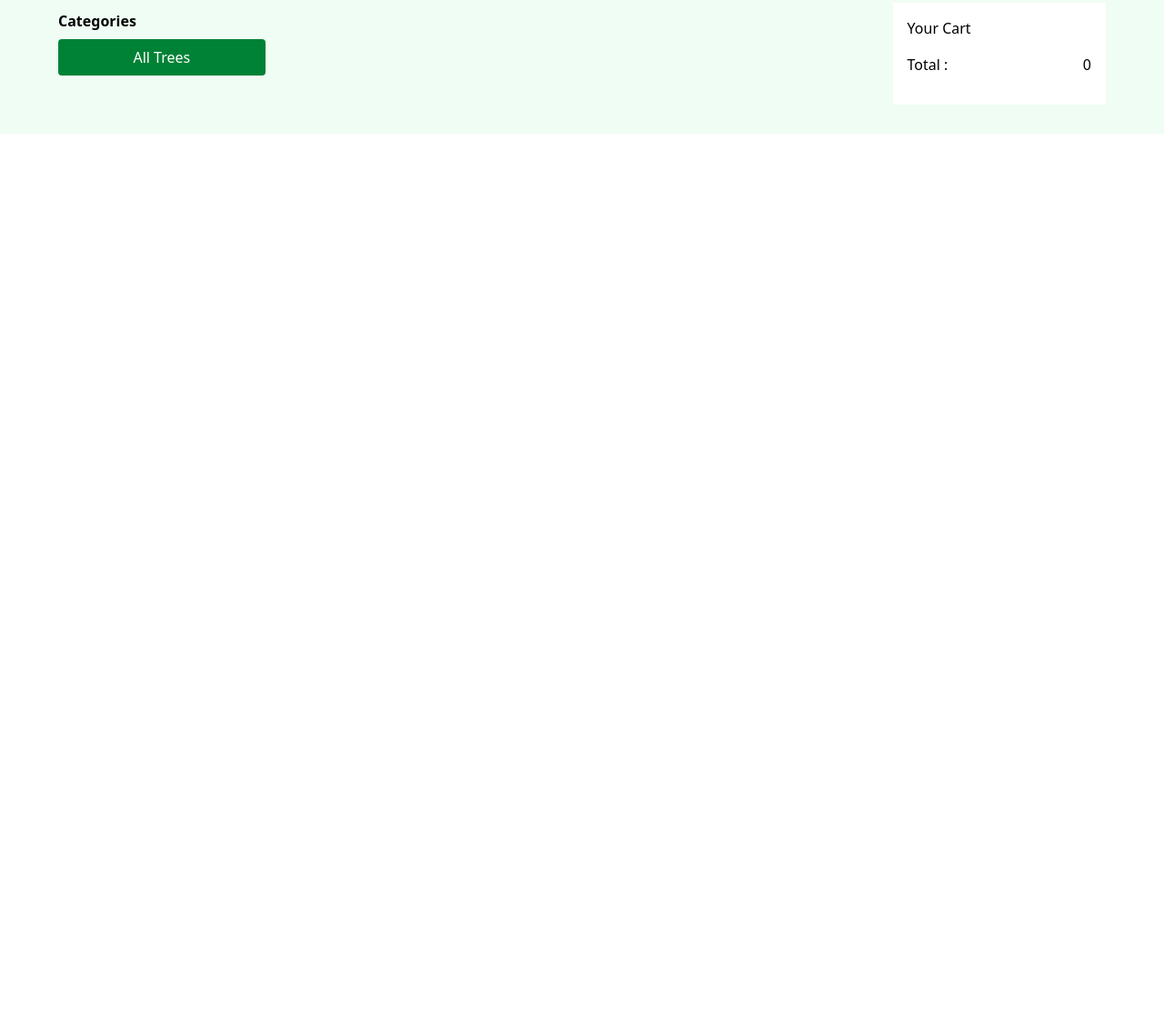
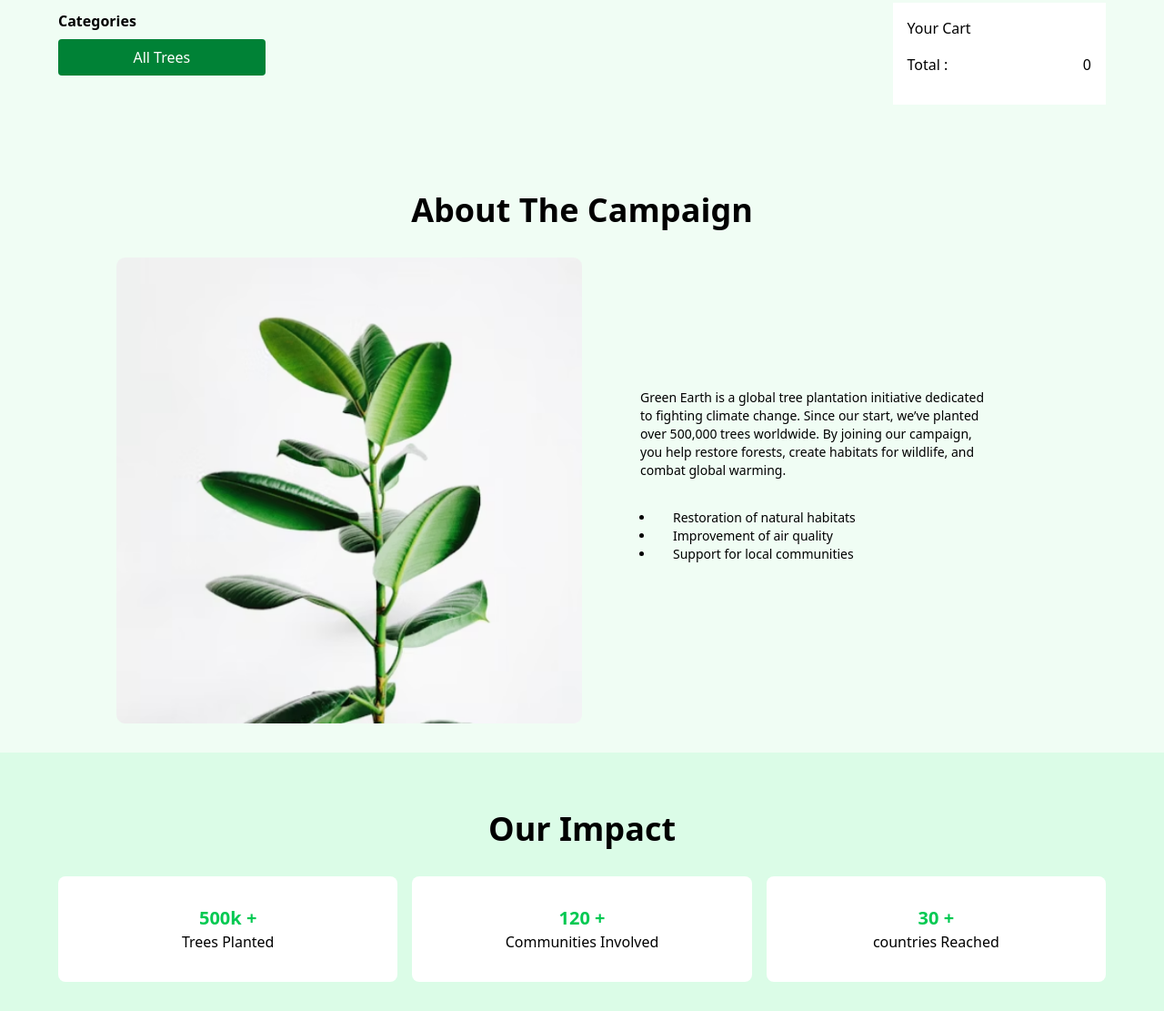
Before and after one commit to farahanch/green-earth, a plain HTML site: page index.html in a window 1280 px wide. Shown: the part 488-1599 px from the top of the page at 91% size. Before the commit the page ends 800 px from the top, so only its background shows below. Drawn offline with nearby package versions, Linux system fonts and the light colour scheme; a script that the page names is missing.

Commit message:
campaign, impact done

```diff
--- a/index.html
+++ b/index.html
@@ -59,6 +59,46 @@
         </div>
     </div>
 
+    <!--campaign-->
+    <div class="bg-green-50 py-8">
+        <h3 class="text-4xl font-semibold my-8 text-center">About The Campaign</h3>
+        <div class="flex flex-col lg:flex-row px-32 items-center">
+            <img src="./assets/about.png" alt="" class="h-full w-full lg:h-128 lg:w-128 rounded-1/2">
+            <div class="py-4 lg:px-16 ">
+                <p class="text-xs lg:text-sm">Green Earth is a global tree plantation initiative dedicated to fighting
+                    climate change. Since our
+                    start, we’ve planted over 500,000 trees worldwide. By joining our campaign, you help restore
+                    forests, create habitats for wildlife, and combat global warming.</p>
+                <ul class="px-4 my-8 text-xs lg:text-sm">
+                    <li class="list-disc pl-5">Restoration of natural habitats</li>
+                    <li class="list-disc pl-5">Improvement of air quality</li>
+                    <li class="list-disc pl-5">Support for local communities</li>
+                </ul>
+            </div>
+        </div>
+    </div>
+
+    <!--imapct-->
+    <div class="bg-green-100 py-8">
+        <h3 class="text-4xl font-semibold my-8 text-center">Our Impact</h3>
+        <div class="grid grid-cols-1 lg:grid-cols-3 gap-4 px-16">
+            <div class="bg-white rounded-lg text-center p-8">
+                <p class="text-green-500 font-semibold text-xl">500k +</p>
+                <p>Trees Planted</p>
+            </div>
+            <div class="bg-white rounded-lg text-center p-8">
+                <p class="text-green-500 font-semibold text-xl">120 +</p>
+                <p>Communities Involved</p>
+            </div>
+            <div class="bg-white rounded-lg text-center p-8">
+                <p class="text-green-500 font-semibold text-xl">30 +</p>
+                <p>countries Reached</p>
+            </div>
+        </div>
+    </div>
+
+
+
 
 
 
```
